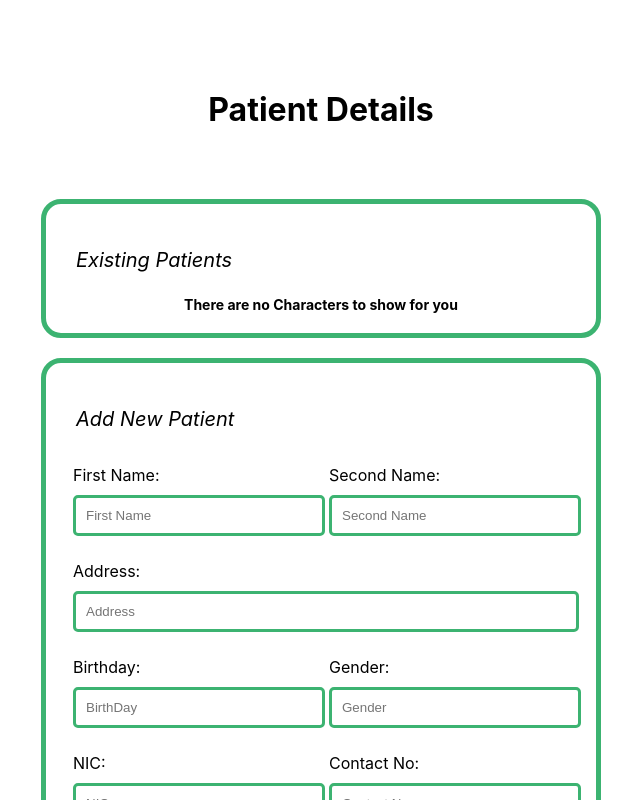
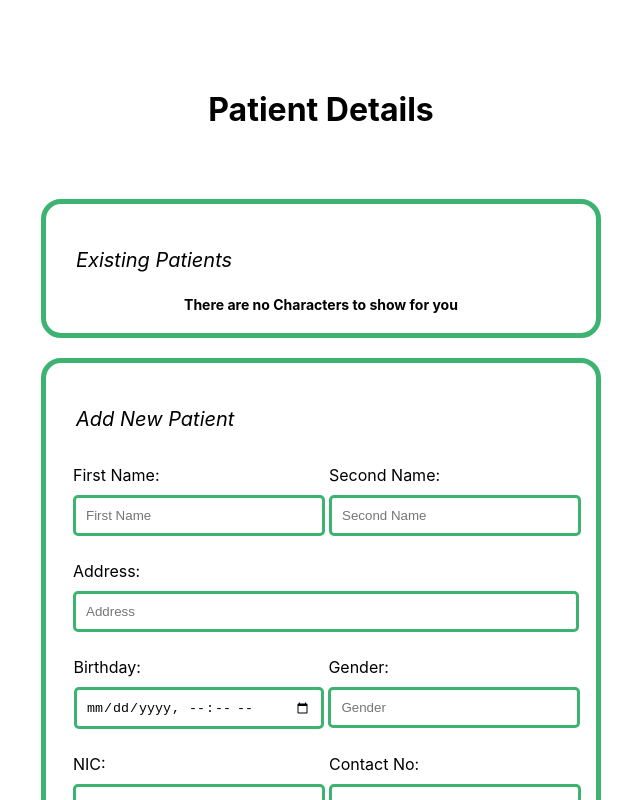
Before and after one commit to Heshan-kavi/assignment-react-project, a React (Create React App) app: page / in a window 1280 px wide. Shown: the top 800 px of the page, without its empty margins (319-959 px from the left). Built offline with nearby package versions, Linux system fonts and the light colour scheme.

Commit message:
updated the patients details page

```diff
--- a/src/Pages/Patients/Patients.js
+++ b/src/Pages/Patients/Patients.js
@@ -58,9 +58,9 @@ function Patients(){
                                     <input className={classes.userInput} ref={newSkillNameRef} name="newSkillName" id={newSkillName} placeholder="Address" required autoFocus></input>
                                 </div>
                                 <div className={classes.largeInputContainer}>
-                                    <div className={classes.inputContainer}>
+                                    <div className={classes.birthdayContainer}>
                                         <label className={classes.label} htmlFor={newSkillName}> Birthday: </label>
-                                        <input className={classes.userInput} ref={newSkillNameRef} name="newSkillName" id={newSkillName} placeholder="BirthDay" required autoFocus></input>
+                                        <input className={classes.birthdayInput} type="datetime-local" id="birthdaytime" name="birthdaytime"></input>
                                     </div>
                                     <div className={classes.inputContainer}>
                                         <label className={classes.label} htmlFor={damage}>Gender: </label>
--- a/src/Pages/Patients/PatientsStyles.module.css
+++ b/src/Pages/Patients/PatientsStyles.module.css
@@ -216,6 +216,16 @@
     align-items: baseline;
 }
 
+.birthdayContainer{
+    display: flex;
+    flex-flow: column wrap;
+    gap: 10px;
+    margin: 0px 10px;
+    align-content: center;
+    align-items: baseline;
+    width: 46%;
+}
+
 .label{
     color: black;
 }
@@ -238,3 +248,13 @@
     border-radius: 5px;
     background: white;
 }
+
+.birthdayInput{
+    margin: 0px 100px 15px 100px;
+    width: 100%;
+    padding: 9.5px;
+    border: 3px solid mediumseagreen;
+    color: black;
+    border-radius: 5px;
+    background: white;
+}
```
